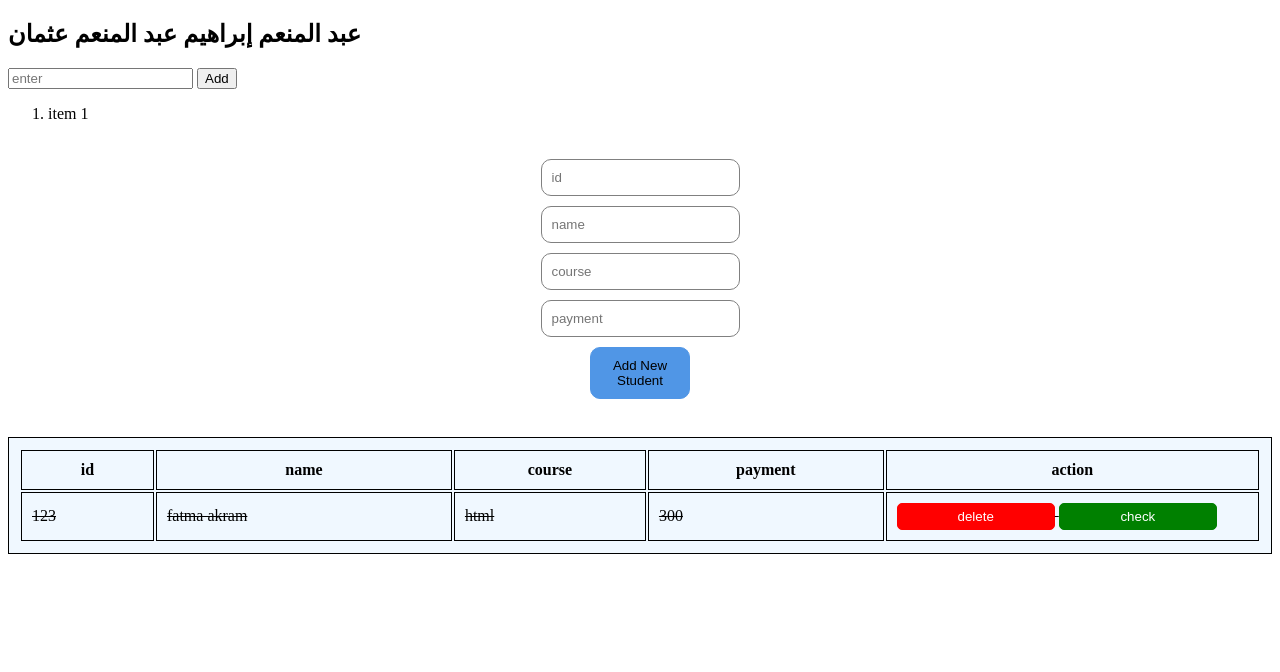
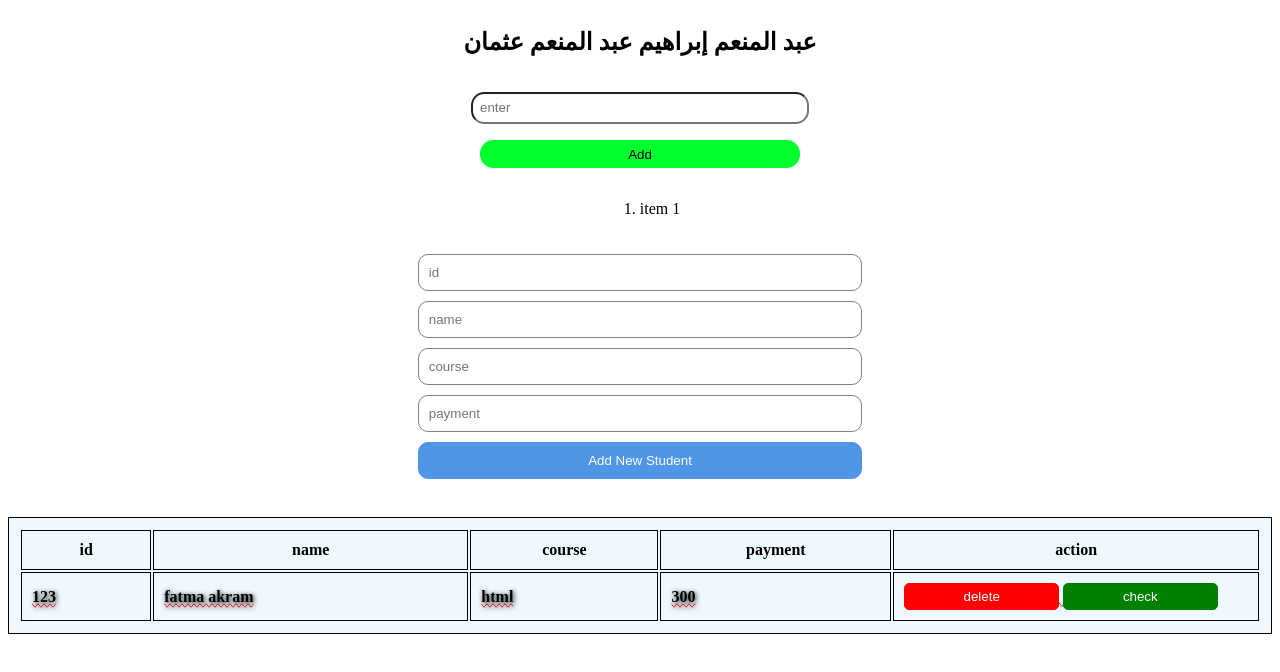
Before and after one commit to AbdElmoniem2003/day10, a plain HTML site: page index.html in a window 1280 px wide. Both pictures are taken after a click on the button "check". Drawn offline with Linux system fonts and the light colour scheme.

Commit message:
new edits

```diff
--- a/index.html
+++ b/index.html
@@ -10,10 +10,10 @@
     </head>
 
     <body>
-        <h2>عبد المنعم إبراهيم عبد المنعم عثمان</h2>
 
         <div class="container">
 
+            <h2>عبد المنعم إبراهيم عبد المنعم عثمان</h2>
             <input type="text" id="ip" placeholder="enter" onchange="ipEnter()">
             <button class="add" onclick="ipEnter()">Add</button>
 
@@ -26,10 +26,10 @@
 
 
         <form class="add-student content">
-            <input type="text" id="userID" placeholder="id" onchange="ipEnter()">
-            <input type="text" id="userName" placeholder="name" onchange="ipEnter()">
-            <input type="text" id="course" placeholder="course" onchange="ipEnter()">
-            <input type="text" id="payment" placeholder="payment" onchange="ipEnter()">
+            <input type="text" id="userID" placeholder="id" required>
+            <input type="text" id="userName" placeholder="name" required>
+            <input type="text" id="course" placeholder="course" required>
+            <input type="text" id="payment" placeholder="payment" required>
             <button class="newStd" type="submit">Add New Student</button>
         </form>
         <table>
--- a/scripts.js
+++ b/scripts.js
@@ -11,8 +11,11 @@ function ipEnter ()
     input.value = null
 }
 
-
 function deleteLI ( ele )
+{
+    ele.parentElement.remove()
+}
+function deleteRow ( ele )
 {
     ele.parentElement.parentElement.remove()
 }
@@ -23,10 +26,8 @@ function toggleMark ( ele )
 
 
 
-function checkSTD ( ele )
-{
-    ele.parentElement.parentElement.classList.toggle( 'check' )
-}
+
+/* ========================================================================================== */
 
 let form = document.querySelector( 'form' );
 let tableBody = document.querySelector( 'tbody' );
@@ -36,26 +37,28 @@ let course = document.querySelector( 'input#course' );
 let payment = document.querySelector( 'input#payment' );
 let newStd = document.querySelector( '.newStd' );
 
+function checkSTD ( ele )
+{
+    ele.parentElement.parentElement.classList.toggle( 'check' )
+}
+
 form.addEventListener('submit', (ev)=>
 
 {
     event.preventDefault()
     tableBody.innerHTML += `
             <tr>
-                <td>${id.value}</td>
-                <td>${userName.value}</td>
-                <td>${course.value}</td>
-                <td>${payment.value}</td>
+                <td>${ id.value }</td>
+                <td>${ userName.value }</td>
+                <td>${ course.value }</td>
+                <td>${ payment.value }</td>
                 <td>
-                    <button class="del-btn" onclick="deleteLI(this)">delete</button>
+                    <button class="del-btn" onclick="deleteRow(this)">delete</button>
                     <button class="check-btn" onclick="checkSTD(this)">check </button>
 
                 </td>
             </tr>
 
-`
-    id.value = null
-    userName.value = null
-    course.value = null
-    payment.value = null
+`;
+    form.reset()
 })
--- a/style.css
+++ b/style.css
@@ -1,6 +1,30 @@
+.container{
+    display: flex;
+    align-items: center;
+    justify-content: center;
+    flex-flow: column;
+    gap: 1em;
+
+    button{
+        border: none;
+        background-color: rgb(0, 255, 47);
+        border-radius: 1em;
+    }
+
+    input,button.add{
+        padding: 0.5em;
+        border-radius: 1em;
+        width: 25vw;
+        outline: none;
+    }
+
+}
+
+
 .check{
-    text-decoration: line-through;
-}
+    text-decoration: spelling-error;
+    text-shadow: 1px 1px 5px black;
+    font-weight: bold;}
 
 table, td,th{
     padding: 10px;
@@ -27,6 +51,7 @@ form{
 }
 
 form input{
+    width: 33vw;
     padding: 10px;
     border-radius: 10px;
     border: 1px solid gray;
@@ -39,7 +64,9 @@ form button{
     background-color: rgb(80, 150, 230);
     cursor: pointer;
     display: block;
-    width: 100px;
+    width: 33vw;
+    color: white;
+    box-sizing: content-box;
 }
 
 .del-btn{
```
